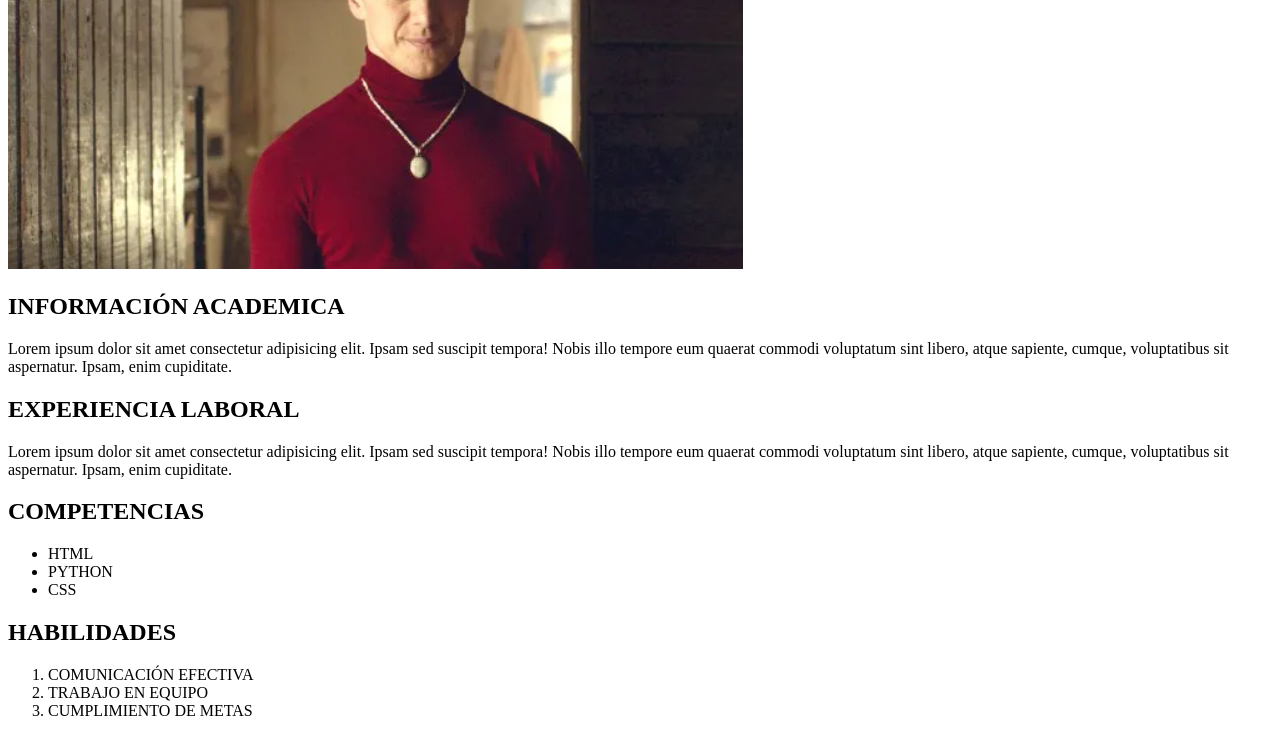
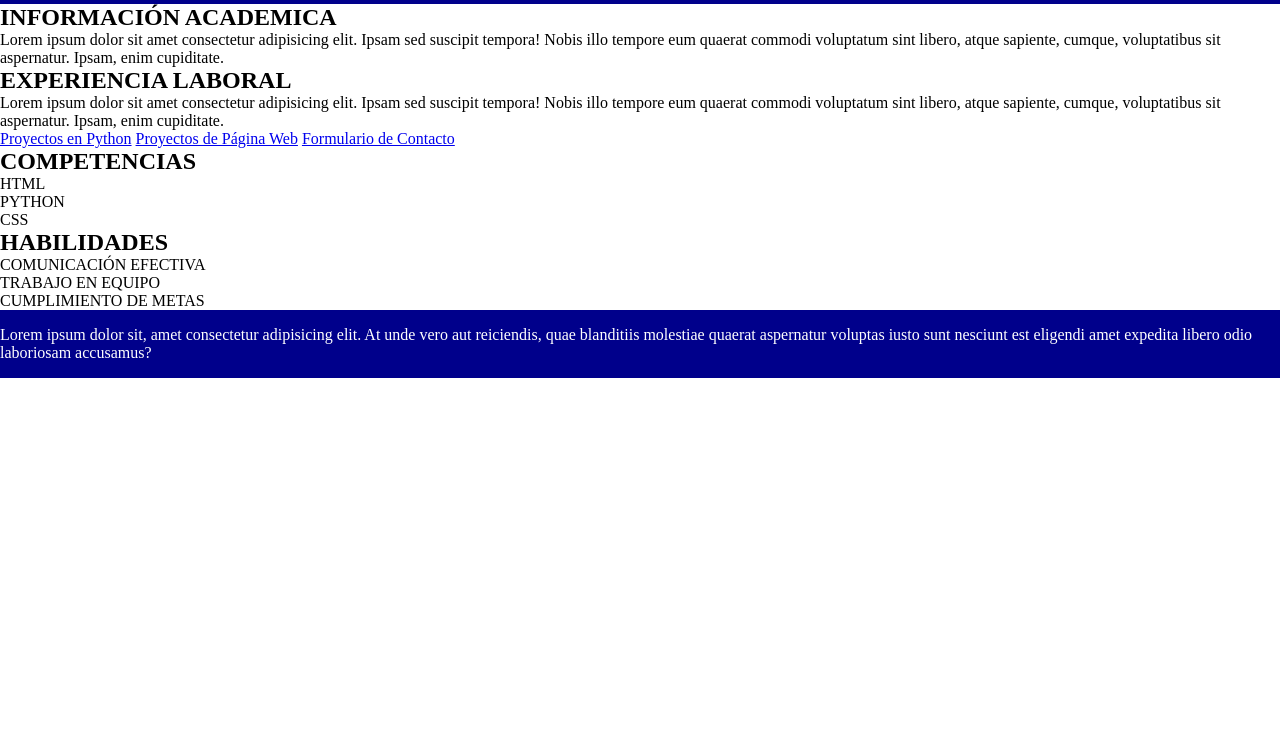
Before and after one commit to Scr1ptechnick/CV_Alexis_Marin, a plain HTML site: page index.html in a window 1280 px wide. Shown: the part 165-901 px from the top of the page. After the commit the page ends 800 px from the top, so only its background shows below. Drawn offline with Linux system fonts and the light colour scheme.

Commit message:
Adición de CSS

```diff
--- a/css/styles.css
+++ b/css/styles.css
@@ -0,0 +1,27 @@
+*{
+    margin: 0;
+    padding: 0;
+}
+
+header {
+    width: 100%;
+    background: darkblue;
+    color: white;
+    padding-top: 16px;
+    padding-bottom: 1rem;
+}
+
+header img{
+    width: 200px;
+    margin-left: 46px;
+    border-radius: 100%;
+
+}
+
+footer {
+    width: 100%;
+    background: darkblue;
+    color: white;
+    padding-top: 16px;
+    padding-bottom: 1rem;
+}
--- a/index.html
+++ b/index.html
@@ -4,7 +4,7 @@
     <meta charset='utf-8'>
     <title>Hoja de Vida</title>
     <meta name='viewport' content='width=device-width, initial-scale=1'>
-    <link rel='stylesheet' type='text/css' media='screen' href='main.css'>
+    <link rel='stylesheet' type='text/css' media='screen' href='css/styles.css'>
 </head>
 <body>
     <header>
@@ -18,6 +18,7 @@
             Ipsam sed suscipit tempora! Nobis illo tempore eum quaerat commodi
             voluptatum sint libero, atque sapiente, cumque, voluptatibus sit aspernatur.
             Ipsam, enim cupiditate.</p>
+
         </article>
 
         <article>
@@ -26,6 +27,9 @@
             Ipsam sed suscipit tempora! Nobis illo tempore eum quaerat commodi
             voluptatum sint libero, atque sapiente, cumque, voluptatibus sit aspernatur.
             Ipsam, enim cupiditate.</p>
+            <a href="https://github.com/Scr1ptechnick/Algoritmia_Ejercicios" target="_blank">Proyectos en Python</a>
+            <a href="https://scr1ptechnick.github.io/Pagina_Web_2/" target="_blank">Proyectos de Página Web</a>
+            <a href="formulario.html" target="_blank">Formulario de Contacto</a>
         </article>
 
         <article>
@@ -46,6 +50,9 @@
            </ol>
         </article>
 
+        <footer>
+            Lorem ipsum dolor sit, amet consectetur adipisicing elit. At unde vero aut reiciendis, quae blanditiis molestiae quaerat aspernatur voluptas iusto sunt nesciunt est eligendi amet expedita libero odio laboriosam accusamus?
+        </footer>
 
 </body>
 </html>
```
